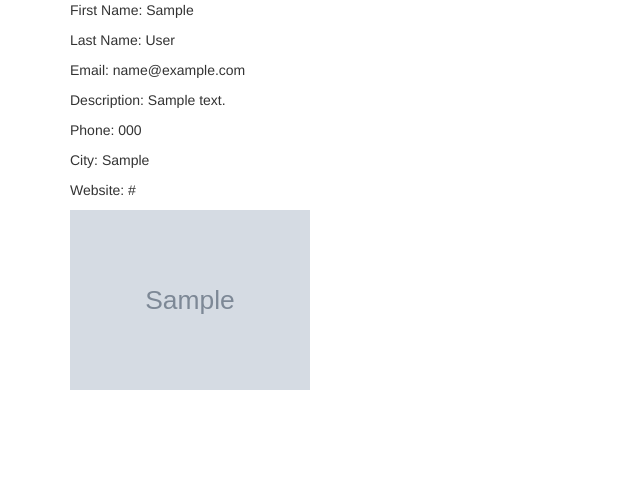
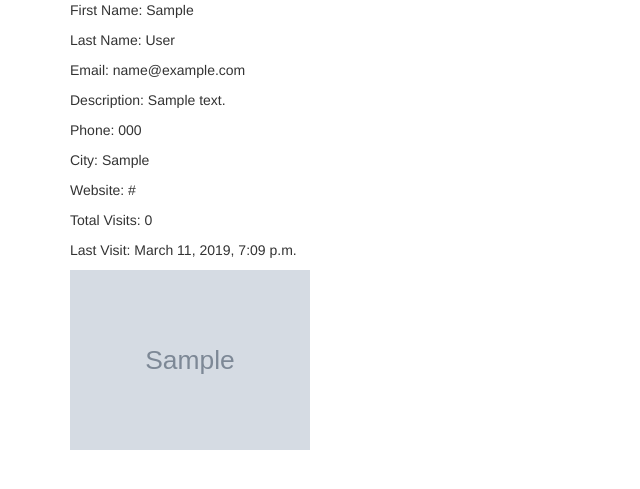
Before and after one commit to nattesharan/django_app, a Django app: page /account/profile/ in a window 1280 px wide. Shown: the part 162-651 px from the top of the page, without its empty margins (0-640 px from the left). Run offline with Django 3.2, Linux system fonts and the light colour scheme; a user stored in the database is signed in; tables that the repository leaves empty hold one stand-in row (values such as "Sample post"); grey boxes marked "Sample" are stand-in pictures; some libraries are stand-ins or nearby versions.

Commit message:
log visits and last visit time using cookies

```diff
--- a/accounts/templates/accounts/profile.html
+++ b/accounts/templates/accounts/profile.html
@@ -12,6 +12,8 @@
     <p>Phone: {{ user.profile.phone }}</p>
     <p>City: {{ user.profile.city }}</p>
     <p>Website: {{ user.profile.website }}</p>
+    <p>Total Visits: {{ visits }}</p>
+    <p>Last Visit: {{ last_visit }}</p>
     <img src="{{ user.profile.image.url }}" width="240">
 </div>
 {% endblock  %}
--- a/accounts/views.py
+++ b/accounts/views.py
@@ -3,6 +3,7 @@
 from django.contrib.auth import logout, update_session_auth_hash
 from django.contrib.auth.forms import PasswordChangeForm
 from django.contrib.auth.decorators import login_required
+import datetime
 # Create your views here.
 def home(request):
     numbers = [1,2,3,4,5]
@@ -39,11 +40,13 @@
 
 def view_profile(request):
     context = {
-        'user': request.user
+        'user': request.user,
+        'last_visit': request.COOKIES.get('last_visit', datetime.datetime.utcnow()),
+        'visits': request.COOKIES.get('visits', 0)
     }
-    if request.session.test_cookie_worked():
-        print("The test cookie worked!!!")
-        request.session.delete_test_cookie()
+    # if request.session.test_cookie_worked():
+    #     print("The test cookie worked!!!")
+    #     request.session.delete_test_cookie()
     return render(request, 'accounts/profile.html', context=context)
 
 @login_required
```
Also changed, not shown: home/views.py (+13 -2 lines).
